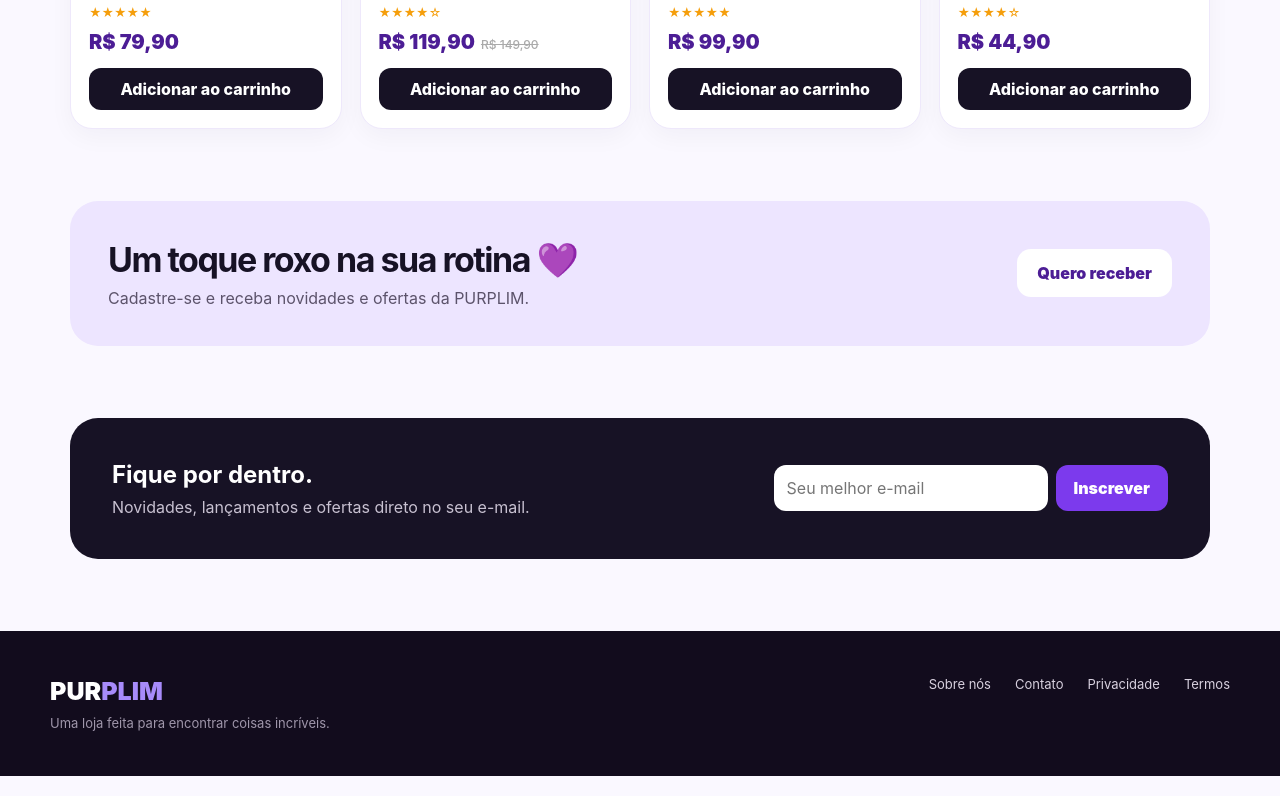
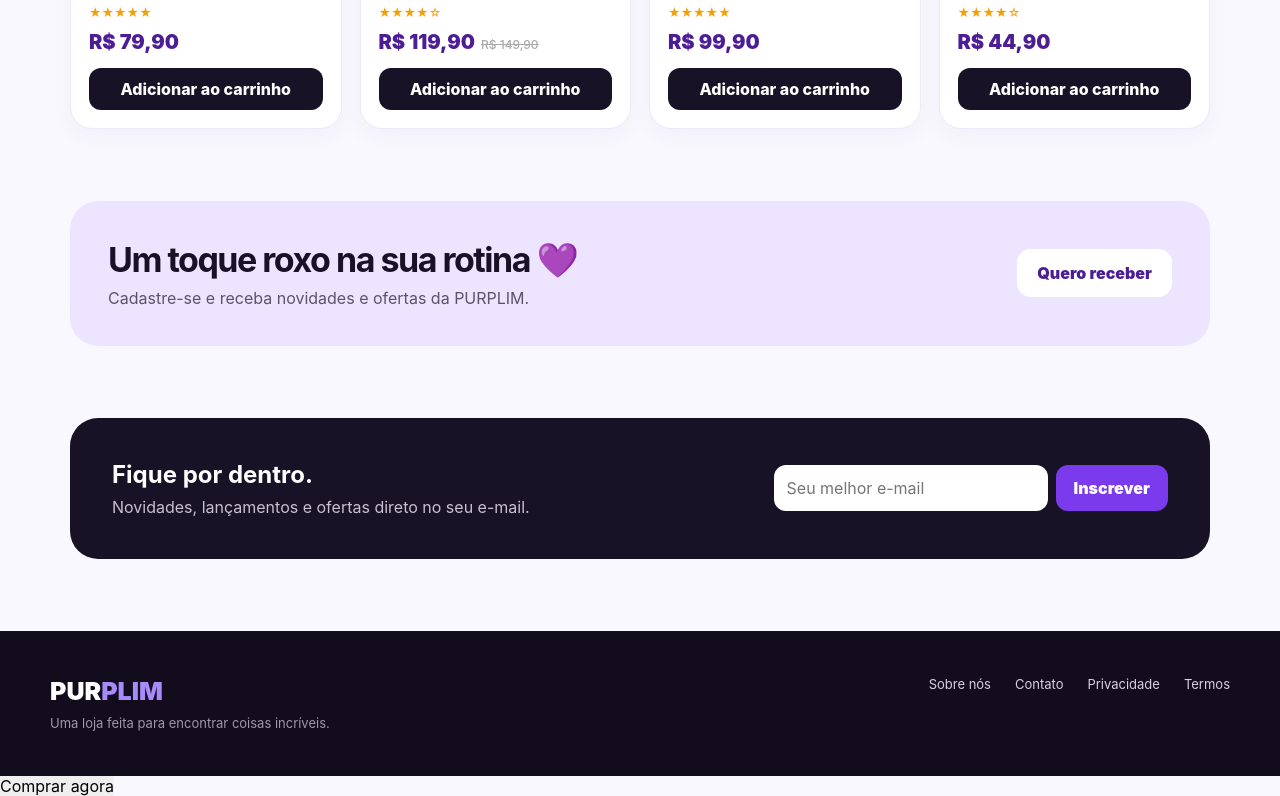
Before and after one commit to joaovocn147-coder/PURPLIM, a plain HTML site: page index.html in a window 1280 px wide. Shown: the part 1815-2611 px from the top of the page. Drawn offline with Linux system fonts and the light colour scheme.

Commit message:
Update index.html

```diff
--- a/index.html
+++ b/index.html
@@ -273,3 +273,9 @@
   </script>
 </body>
 </html>
+<button class="btn-comprar" onclick="comprarProduto(
+  'Camiseta PURPLIM',
+  49.90
+)">
+  Comprar agora
+</button>
```
